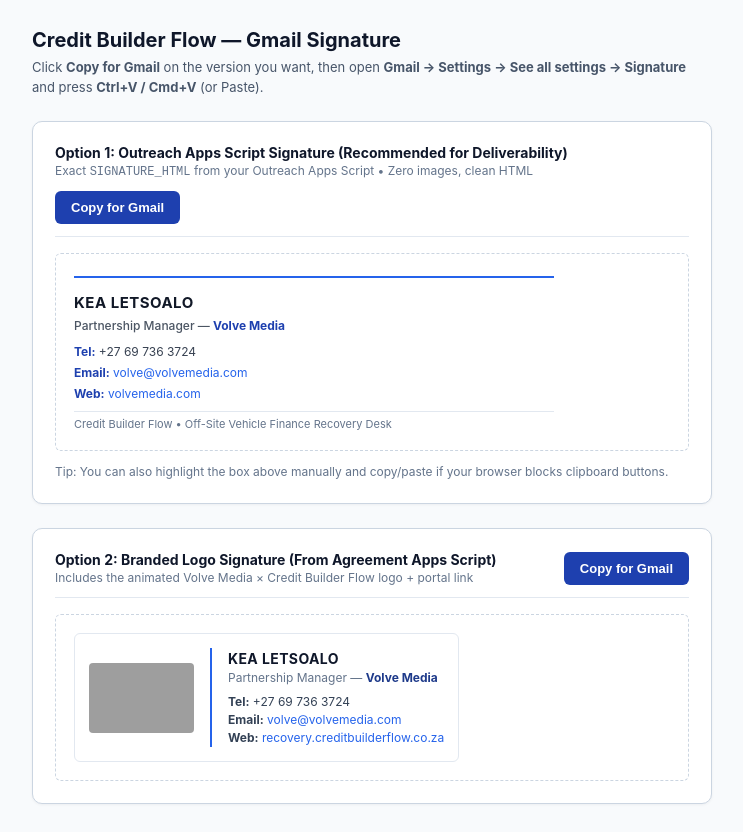
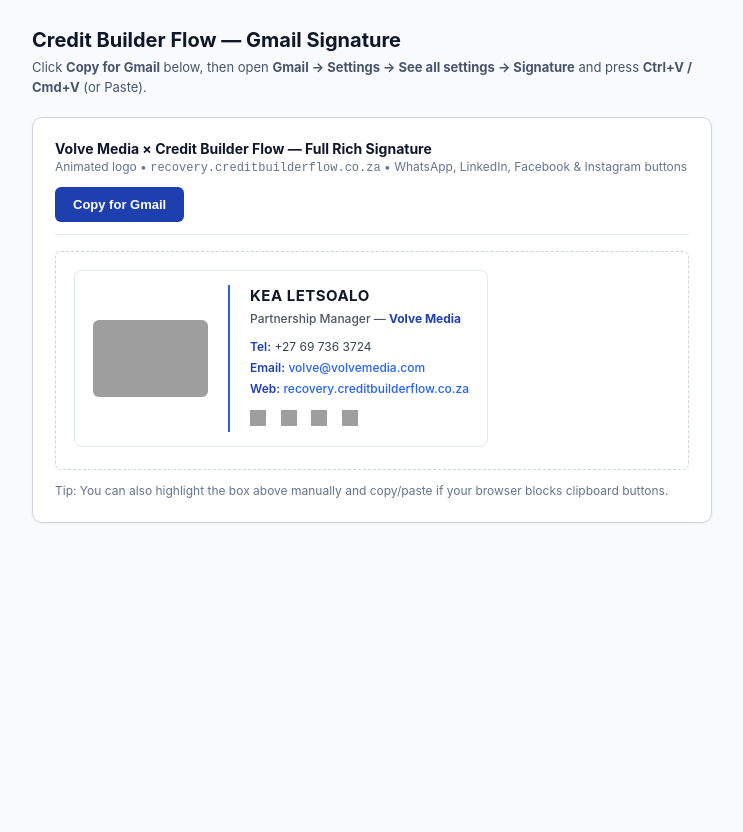
Before and after one commit to volvemedia1-ops/dealership-portal-preview, a plain HTML site: page signature.html in a window 1280 px wide. Shown: the whole page, without its empty margins (268-1011 px from the left). After the commit the page ends 800 px from the top, so only its background shows below. Drawn offline with Linux system fonts and the light colour scheme; grey boxes are pictures that could not be loaded.

Commit message:
Restore full Q4 signature with WhatsApp, LinkedIn, Facebook, and Instagram icons and recovery.creditbuilderflow.co.za

```diff
--- a/signature.html
+++ b/signature.html
@@ -18,7 +18,7 @@
       margin: 0 auto;
       display: flex;
       flex-direction: column;
-      gap: 24px;
+      gap: 20px;
     }
     .header h1 {
       margin: 0 0 6px;
@@ -64,7 +64,7 @@
       color: #ffffff;
       border: none;
       border-radius: 6px;
-      padding: 9px 16px;
+      padding: 10px 18px;
       font-size: 13px;
       font-weight: 600;
       cursor: pointer;
@@ -77,6 +77,7 @@
       border: 1px dashed #cbd5e1;
       border-radius: 6px;
       padding: 18px;
+      overflow-x: auto;
     }
     .tip {
       font-size: 12px;
@@ -90,62 +91,49 @@
   <div class="wrap">
     <div class="header">
       <h1>Credit Builder Flow — Gmail Signature</h1>
-      <p>Click <strong>Copy for Gmail</strong> on the version you want, then open <strong>Gmail &rarr; Settings &rarr; See all settings &rarr; Signature</strong> and press <strong>Ctrl+V / Cmd+V</strong> (or Paste).</p>
+      <p>Click <strong>Copy for Gmail</strong> below, then open <strong>Gmail &rarr; Settings &rarr; See all settings &rarr; Signature</strong> and press <strong>Ctrl+V / Cmd+V</strong> (or Paste).</p>
     </div>
 
-    <!-- OPTION 1: EXACT OUTREACH APPS SCRIPT SIGNATURE (ZERO IMAGE SPAM / HIGH DELIVERABILITY) -->
+    <!-- EXACT RICH SIGNATURE FROM Q4 APPS SCRIPT (UPDATED TO recovery.creditbuilderflow.co.za) -->
     <div class="card">
       <div class="card-top">
         <div>
-          <div class="card-title">Option 1: Outreach Apps Script Signature (Recommended for Deliverability)</div>
-          <div class="card-sub">Exact <code>SIGNATURE_HTML</code> from your Outreach Apps Script &bull; Zero images, clean HTML</div>
+          <div class="card-title">Volve Media &times; Credit Builder Flow — Full Rich Signature</div>
+          <div class="card-sub">Animated logo &bull; <code>recovery.creditbuilderflow.co.za</code> &bull; WhatsApp, LinkedIn, Facebook &amp; Instagram buttons</div>
         </div>
-        <button class="copy-btn" onclick="copySignature('sig-clean', this)">Copy for Gmail</button>
+        <button class="copy-btn" onclick="copySignature('sig-full', this)">Copy for Gmail</button>
       </div>
 
       <div class="preview-box">
-        <div id="sig-clean">
-          <div style="font-family: -apple-system, BlinkMacSystemFont, 'Segoe UI', Roboto, 'Helvetica Neue', Arial, sans-serif; line-height: 1.5; color: #333333; border-top: 2px solid #2563eb; padding-top: 14px; margin-top: 4px; max-width: 480px;">
-            <div style="font-size: 15px; font-weight: 700; color: #111827; letter-spacing: 0.5px; text-transform: uppercase; margin-bottom: 2px;">KEA LETSOALO</div>
-            <div style="font-size: 12px; color: #4b5563; margin-bottom: 8px; font-weight: 500;">Partnership Manager &mdash; <strong style="color: #1e40af;">Volve Media</strong></div>
-            <div style="font-size: 12px; color: #374151; margin-bottom: 3px;"><strong style="color: #1e40af;">Tel:</strong> +27 69 736 3724</div>
-            <div style="font-size: 12px; color: #374151; margin-bottom: 3px;"><strong style="color: #1e40af;">Email:</strong> <a href="mailto:volve@volvemedia.com" style="color: #2563eb; text-decoration: none;">volve@volvemedia.com</a></div>
-            <div style="font-size: 12px; color: #374151; margin-bottom: 8px;"><strong style="color: #1e40af;">Web:</strong> <a href="https://volvemedia.com" target="_blank" style="color: #2563eb; text-decoration: none;">volvemedia.com</a></div>
-            <div style="font-size: 11px; color: #64748b; padding-top: 4px; border-top: 1px solid #e2e8f0;">Credit Builder Flow &bull; Off-Site Vehicle Finance Recovery Desk</div>
-          </div>
-        </div>
-      </div>
-      <div class="tip">Tip: You can also highlight the box above manually and copy/paste if your browser blocks clipboard buttons.</div>
-    </div>
-
-    <!-- OPTION 2: BRANDED GIF SIGNATURE (FROM AGREEMENT APPS SCRIPT) -->
-    <div class="card">
-      <div class="card-top">
-        <div>
-          <div class="card-title">Option 2: Branded Logo Signature (From Agreement Apps Script)</div>
-          <div class="card-sub">Includes the animated Volve Media &times; Credit Builder Flow logo + portal link</div>
-        </div>
-        <button class="copy-btn" onclick="copySignature('sig-branded', this)">Copy for Gmail</button>
-      </div>
-
-      <div class="preview-box">
-        <div id="sig-branded">
-          <table cellpadding="0" cellspacing="0" border="0" style="font-family: -apple-system, BlinkMacSystemFont, 'Segoe UI', Roboto, Arial, sans-serif; border: 1px solid #e2e8f0; border-radius: 6px; padding: 14px; background-color: #ffffff;">
-            <tr>
-              <td style="padding-right: 16px; vertical-align: middle;">
-                <img src="https://iili.io/nBQIAR2.gif" width="105" height="70" alt="Volve Media x Credit Builder Flow" style="display: block; border-radius: 4px; border: 0;" />
-              </td>
-              <td style="border-left: 2px solid #2563eb; padding-left: 16px; vertical-align: top; font-size: 12px; line-height: 1.5; color: #334155;">
-                <div style="font-weight: 700; color: #0f172a; text-transform: uppercase; letter-spacing: 0.4px; font-size: 14px;">Kea Letsoalo</div>
-                <div style="color: #64748b; margin-bottom: 6px;">Partnership Manager &mdash; <strong style="color: #1e3a8a;">Volve Media</strong></div>
-                <div style="color: #334155;"><strong>Tel:</strong> +27 69 736 3724</div>
-                <div style="color: #334155;"><strong>Email:</strong> <a href="mailto:volve@volvemedia.com" style="color: #2563eb; text-decoration: none;">volve@volvemedia.com</a></div>
-                <div style="color: #334155;"><strong>Web:</strong> <a href="https://recovery.creditbuilderflow.co.za" target="_blank" style="color: #2563eb; text-decoration: none;">recovery.creditbuilderflow.co.za</a></div>
-              </td>
-            </tr>
+        <div id="sig-full">
+          <table cellpadding="0" cellspacing="0" border="0" style='font-family: -apple-system, BlinkMacSystemFont, "Segoe UI", Roboto, "Helvetica Neue", Arial, sans-serif; line-height: 1.5; background-color: #ffffff; padding: 14px 18px; border-radius: 8px; border: 1px solid #e2e8f0; display: inline-block;'>
+            <tbody>
+              <tr>
+                <td style="padding-right: 20px; vertical-align: middle;" valign="middle">
+                  <a href="https://recovery.creditbuilderflow.co.za" target="_blank" style="text-decoration: none; display: block;">
+                    <img src="https://iili.io/nBQIAR2.gif" width="115" height="77" alt="Volve Media x Credit Builder Flow" style="display: block; border: 0; border-radius: 6px; outline: none;">
+                  </a>
+                </td>
+                <td style="border-left: 2px solid #2563eb; padding-left: 20px; vertical-align: top;" valign="top">
+                  <div style="font-size: 15px; font-weight: 700; color: #111827; letter-spacing: 0.5px; text-transform: uppercase; margin-bottom: 2px;">KEA LETSOALO</div>
+                  <div style="font-size: 12px; color: #4b5563; margin-bottom: 10px; font-weight: 500;">Partnership Manager &mdash; <strong style="color: #1e40af;">Volve Media</strong></div>
+                  <div style="font-size: 12px; color: #374151; margin-bottom: 3px;"><span style="font-weight: 600; color: #1e40af;">Tel:</span> +27 69 736 3724</div>
+                  <div style="font-size: 12px; color: #374151; margin-bottom: 3px;"><span style="font-weight: 600; color: #1e40af;">Email:</span> <a href="mailto:volve@volvemedia.com" style="color: #2563eb; text-decoration: none; font-weight: 500;">volve@volvemedia.com</a></div>
+                  <div style="font-size: 12px; color: #374151; margin-bottom: 10px;"><span style="font-weight: 600; color: #1e40af;">Web:</span> <a href="https://recovery.creditbuilderflow.co.za" target="_blank" style="color: #2563eb; text-decoration: none; font-weight: 500;">recovery.creditbuilderflow.co.za</a></div>
+                  <div>
+                    <a href="https://wa.me/27794762500" target="_blank" style="text-decoration: none; margin-right: 10px; display: inline-block;"><img src="https://cdn-icons-png.flaticon.com/512/733/733585.png" width="16" height="16" alt="WhatsApp" style="display: block; border: 0;"></a>
+                    <a href="https://www.linkedin.com/in/volve-media-98569327b" target="_blank" style="text-decoration: none; margin-right: 10px; display: inline-block;"><img src="https://cdn-icons-png.flaticon.com/512/174/174857.png" width="16" height="16" alt="LinkedIn" style="display: block; border: 0;"></a>
+                    <a href="https://www.facebook.com/CreditBuilderFlow" target="_blank" style="text-decoration: none; margin-right: 10px; display: inline-block;"><img src="https://cdn-icons-png.flaticon.com/512/124/124010.png" width="16" height="16" alt="Facebook" style="display: block; border: 0;"></a>
+                    <a href="https://www.instagram.com/volvemedia" target="_blank" style="text-decoration: none; display: inline-block;"><img src="https://cdn-icons-png.flaticon.com/512/174/174855.png" width="16" height="16" alt="Instagram" style="display: block; border: 0;"></a>
+                  </div>
+                </td>
+              </tr>
+            </tbody>
           </table>
         </div>
       </div>
+
+      <div class="tip">Tip: You can also highlight the box above manually and copy/paste if your browser blocks clipboard buttons.</div>
     </div>
   </div>
 
```
